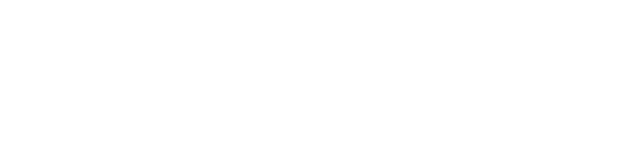
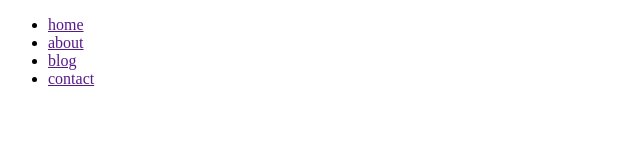
Before and after one commit to cctesting00/kike, a plain HTML site: page index.html in a window 1280 px wide. Shown: the whole page, without its empty margins (0-640 px from the left). Drawn offline with Linux system fonts and the light colour scheme.

Commit message:
nav added to index.html

```diff
--- a/index.html
+++ b/index.html
@@ -7,6 +7,14 @@
     <title>Kike Html CSS</title>
 </head>
 <body>
+    <nav>
+        <ul>
+            <li><a href="">home</a></li>
+            <li><a href="">about</a></li>
+            <li><a href="">blog</a></li>
+            <li><a href="">contact</a></li>
+        </ul>
+    </nav>
 
 </body>
 </html>
```
